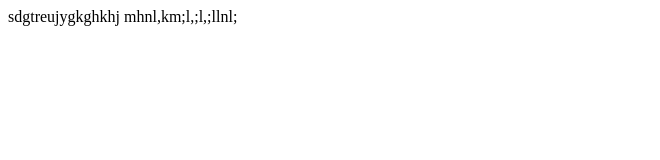
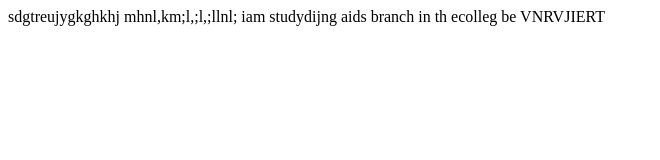
Before and after one commit to javeedshaik33/firstone, a plain HTML site: page index.html in a window 1280 px wide. Shown: the whole page, without its empty margins (0-660 px from the left). Drawn offline with Linux system fonts and the light colour scheme.

Commit message:
shikjhage

```diff
--- a/index.html
+++ b/index.html
@@ -1 +1 @@
-<p>sdgtreujygkghkhj mhnl,km;l,;l,;llnl;</p>
+<p>sdgtreujygkghkhj mhnl,km;l,;l,;llnl; iam studydijng aids branch in th ecolleg be VNRVJIERT</p>
```
